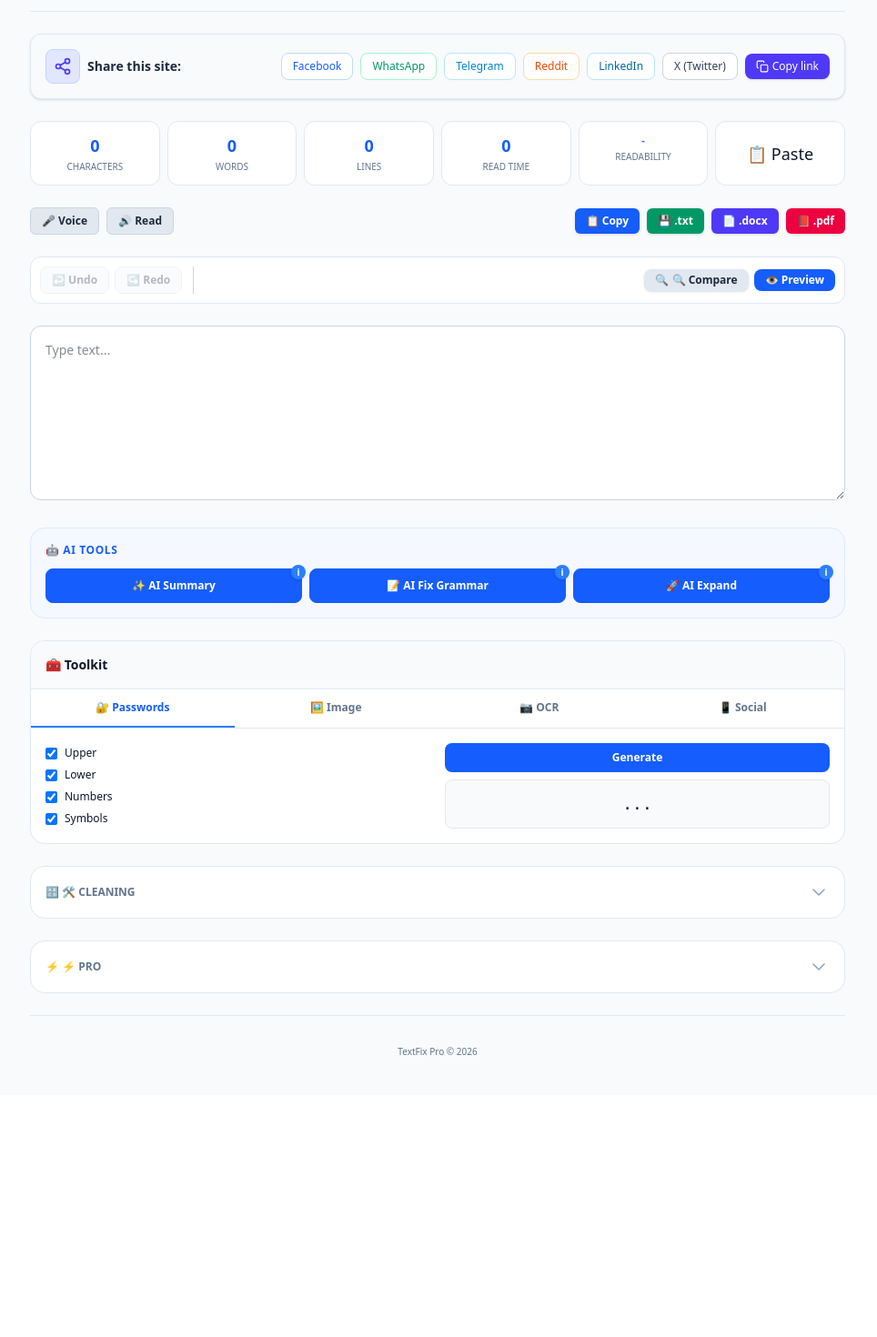
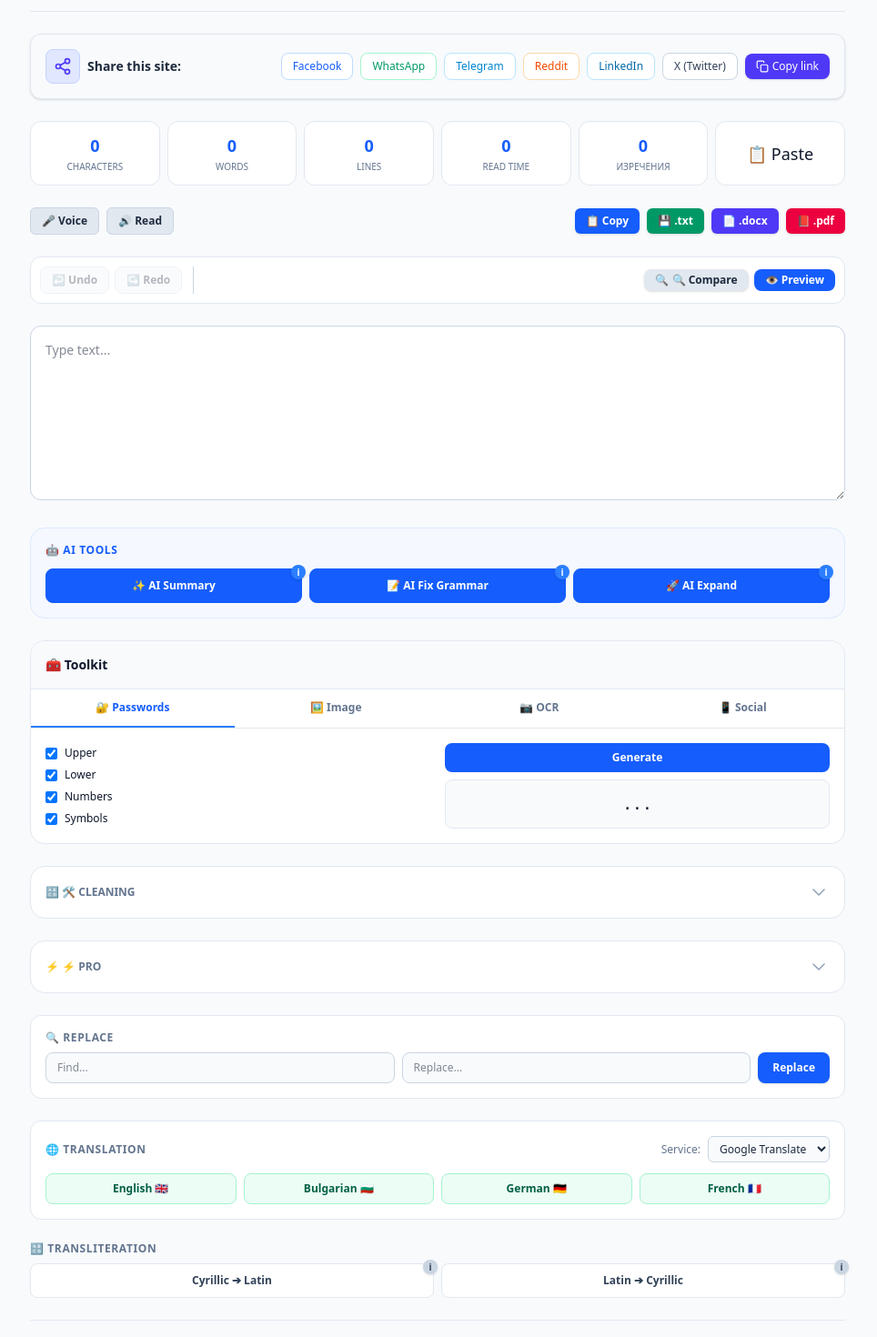
Before and after one commit to ReLaXsZ/textfix-pro, a Next.js app: page / in a window 1280 px wide. Shown: the part 100-1570 px from the top of the page at 91% size, without its empty margins (159-1123 px from the left). Before the commit the page ends 1304 px from the top, so only its background shows below. Built offline with nearby package versions, Linux system fonts and the light colour scheme.

Commit message:
Restored all features, replaced Readability with Sentences

```diff
--- a/app/page.tsx
+++ b/app/page.tsx
@@ -15,22 +15,6 @@ type Language = "bg" | "en" | "fr" | "de" | "es" | "tr";
 const MAX_FILE_SIZE = 10 * 1024 * 1024;
 const HISTORY_DEBOUNCE_MS = 500;
 const SESSION_SAVE_DEBOUNCE_MS = 3000;
-
-function calculateReadability(text: string): number {
-  if (!text.trim()) return 0;
-  const sentences = text.split(/[.!?]+/).filter((s) => s.trim().length > 0).length;
-  const words = text.trim().split(/\s+/).length;
-  const syllables = text.toLowerCase().replace(/[^a-zа-яё]/g, "").replace(/[aeiouyаеиоуъюя]+/g, "a").length;
-  if (words === 0 || sentences === 0) return 0;
-  return Math.max(0, Math.min(100, 206.835 - 1.015 * (words / sentences) - 84.6 * (syllables / words)));
-}
-
-function getReadabilityLabel(score: number, lang: string): string {
-  if (score === 0) return "-";
-  const labels: Record<string, string[]> = { bg: ["Много труден", "Труден", "Среден", "Лесен", "Много лесен"], en: ["Very Hard", "Hard", "Medium", "Easy", "Very Easy"], fr: ["Très difficile", "Difficile", "Moyen", "Facile", "Très facile"], de: ["Sehr schwer", "Schwer", "Mittel", "Einfach", "Sehr einfach"], es: ["Muy difícil", "Difícil", "Medio", "Fácil", "Muy fácil"], tr: ["Çok zor", "Zor", "Orta", "Kolay", "Çok kolay"] };
-  const arr = labels[lang] || labels.en;
-  if (score < 30) return arr[0]; if (score < 50) return arr[1]; if (score < 60) return arr[2]; if (score < 80) return arr[3]; return arr[4];
-}
 
 function TooltipButton({ onClick, text, tip, isPro = false, isAi = false, isLoading = false, isLight, processingText }: any) {
   let btnStyle = isAi ? (isLight ? "bg-blue-600 text-white border-blue-600" : "bg-blue-600 text-white border-blue-500") : isPro ? (isLight ? "bg-slate-200 text-slate-800 border-slate-300" : "bg-slate-800 text-slate-200 border-slate-700") : (isLight ? "bg-white text-slate-700 border-slate-200" : "bg-slate-900 text-slate-200 border-slate-800");
@@ -168,11 +152,9 @@ export default function Home() {
     setHistoryIndex((prevIdx) => Math.min(history.slice(0, prevIdx + 1).length, 99));
   }, [history, historyIndex]);
 
-  // ТУК Е МАГИЯТА: При всяка промяна на текста, ние веднага обновяваме state-а за статистиките
   const handleTextChange = (e: React.ChangeEvent<HTMLTextAreaElement>) => {
     const newText = e.target.value;
-    setText(newText); // Това кара статистиките да се обновят моментално
-
+    setText(newText);
     if (historyDebounceRef.current) clearTimeout(historyDebounceRef.current);
     historyDebounceRef.current = setTimeout(() => {
       commitHistory(newText);
@@ -193,7 +175,12 @@ export default function Home() {
   const wordCount = useMemo(() => (text.trim() === "" ? 0 : text.trim().split(/\s+/).length), [text]);
   const lineCount = useMemo(() => (text.trim() === "" ? 0 : text.split(/\r\n|\r|\n/).length), [text]);
   const readTime = Math.ceil(wordCount / 200);
-  const readabilityLabel = useMemo(() => getReadabilityLabel(calculateReadability(text), lang), [text, lang]);
+
+  // НОВО: Изчисляване на изреченията
+  const sentenceCount = useMemo(() => {
+    if (text.trim() === "") return 0;
+    return text.split(/[.!?]+/).filter((s) => s.trim().length > 0).length;
+  }, [text]);
 
   const topWords = useMemo(() => {
     if (!text.trim()) return [];
@@ -318,6 +305,35 @@ export default function Home() {
     } catch { showToast(t.aiConnectionError); } finally { setLoadingAction(null); }
   };
 
+  const handleReplace = () => {
+    if (!findVal) return showToast(t.noFindWord);
+    const matches = text.split(findVal).length - 1;
+    if (matches === 0) return showToast(t.noMatches);
+    updateText(text.split(findVal).join(replaceVal), t.replaced(matches));
+  };
+
+  const translateText = async (sourceLang: string, targetLang: string) => {
+    if (!text.trim()) return showToast(t.noTextToTranslate);
+    showToast(t.translating);
+    try {
+      let translated = "";
+      if (engine === "google") {
+        const res = await fetch(`https://translate.googleapis.com/translate_a/single?client=gtx&sl=${sourceLang}&tl=${targetLang}&dt=t&q=${encodeURIComponent(text)}`);
+        const data = await res.json(); if (data && data[0]) data[0].forEach((item: any) => { if (item[0]) translated += item[0]; });
+      } else if (engine === "mymemory") {
+        const sl = sourceLang === "auto" ? "bg" : sourceLang;
+        const res = await fetch(`https://api.mymemory.translated.net/get?q=${encodeURIComponent(text)}&langpair=${sl}|${targetLang}`);
+        const data = await res.json(); if (data?.responseData?.translatedText) translated = data.responseData.translatedText;
+      } else if (engine === "lingva") {
+        const sl = sourceLang === "auto" ? "auto" : sourceLang;
+        const res = await fetch(`https://lingva.ml/api/v1/${sl}/${targetLang}/${encodeURIComponent(text)}`);
+        const data = await res.json(); if (data?.translation) translated = data.translation;
+      }
+      if (translated) { updateText(translated, t.translationReady); }
+      else showToast(t.translateNoResult);
+    } catch { showToast(t.translateError); }
+  };
+
   const makeBIG = () => updateText(text.toUpperCase(), t.upperSuccess);
   const makeSmall = () => updateText(text.toLowerCase(), t.lowerSuccess);
   const capitalizeSentences = () => updateText(text.replace(/(^|[.!?]\s+|\n\s*)([a-zа-яё])/gi, (_m, p, l) => p + l.toUpperCase()), t.sentenceSuccess);
@@ -333,6 +349,24 @@ export default function Home() {
   const removeEmptyLines = () => updateText(text.split(/\r?\n/).filter((l) => l.trim() !== "").join("\n"), t.emptyRemoved);
   const sortLinesAsc = () => updateText(text.split(/\r?\n/).sort((a, b) => a.localeCompare(b, lang)).join("\n"), t.sorted);
   const sortLinesDesc = () => updateText(text.split(/\r?\n/).sort((a, b) => b.localeCompare(a, lang)).join("\n"), t.sorted);
+
+  const toLatin = () => {
+    const map: Record<string, string> = { а:"a",б:"b",в:"v",г:"g",д:"d",е:"e",ж:"zh",з:"z",и:"i",й:"y",к:"k",л:"l",м:"m",н:"n",о:"o",п:"p",р:"r",с:"s",т:"t",у:"u",ф:"f",х:"h",ц:"ts",ч:"ch",ш:"sh",щ:"sht",ъ:"a",ь:"y",ю:"yu",я:"ya",А:"A",Б:"B",В:"V",Г:"G",Д:"D",Е:"E",Ж:"Zh",З:"Z",И:"I",Й:"Y",К:"K",Л:"L",М:"M",Н:"N",О:"O",П:"P",Р:"R",С:"S",Т:"T",У:"U",Ф:"F",Х:"H",Ц:"Ts",Ч:"Ch",Ш:"Sh",Щ:"Sht",Ъ:"A",Ь:"Y",Ю:"Yu",Я:"Ya" };
+    let res = ""; for (const c of text) res += map[c] ?? c; updateText(res, t.translitSuccess);
+  };
+
+  const toCyrillic = () => {
+    let tText = text; if (!tText.trim()) return;
+    tText = tText.replace(/\bzdrvei\b/gi, "zdravei").replace(/([aeouаеоу])i\b/gi, "$1й").replace(/([AEOUАЕОУ])I\b/g, "$1Й");
+    const multiMap: Array<[string, string]> = [["sht","щ"],["Sht","Щ"],["zh","ж"],["Zh","Ж"],["ch","ч"],["Ch","Ч"],["sh","ш"],["Sh","Ш"],["ts","ц"],["Ts","Ц"],["yu","ю"],["Yu","Ю"],["ya","я"],["Ya","Я"]];
+    for (const [en, bg] of multiMap) tText = tText.split(en).join(bg);
+    const singleMap: Record<string, string> = { a:"а",b:"б",v:"в",g:"г",d:"д",e:"е",z:"з",i:"и",y:"й",k:"к",l:"л",m:"м",n:"н",o:"о",p:"п",r:"р",s:"с",t:"т",u:"у",f:"ф",h:"х",c:"ц",w:"в",A:"А",B:"Б",V:"В",G:"Г",D:"Д",E:"Е",Z:"З",I:"И",Y:"Й",K:"К",L:"Л",M:"М",N:"Н",O:"О",P:"П",R:"Р",S:"С",T:"Т",U:"У",F:"Ф",H:"Х",C:"Ц",W:"В" };
+    let res = ""; for (const c of tText) res += singleMap[c] ?? c; updateText(res, t.translitSuccess);
+  };
+
+  const encodeBase64 = () => { try { const b = new TextEncoder().encode(text); let bin = ""; b.forEach((x) => (bin += String.fromCharCode(x))); updateText(btoa(bin), t.encodeSuccess); } catch { showToast(t.encodeError); } };
+  const decodeBase64 = () => { try { const bin = atob(text); const b = Uint8Array.from(bin, (c) => c.charCodeAt(0)); updateText(new TextDecoder().decode(b), t.decodeSuccess); } catch { showToast(t.invalidBase64); } };
+  const formatJSON = () => { try { updateText(JSON.stringify(JSON.parse(text), null, 2), t.jsonFormatted); } catch { showToast(t.invalidJson); } };
 
   const charCounterColor = charCount > 5000 ? "text-rose-500 font-bold" : "text-blue-600";
   const mdBtnClass = `px-2.5 py-1 rounded border transition-colors ${isLight ? "bg-slate-100 hover:bg-slate-200 text-slate-800 border-slate-300" : "bg-slate-800 hover:bg-slate-700 text-slate-200 border-slate-700"}`;
@@ -364,7 +398,10 @@ export default function Home() {
           <div className={`p-3 rounded-xl border ${isLight ? "bg-white border-slate-200" : "bg-slate-900/60 border-slate-800"}`}><div className="text-lg font-bold text-blue-600">{wordCount}</div><div className="text-[10px] text-slate-500 uppercase mt-0.5">{t.words}</div></div>
           <div className={`p-3 rounded-xl border ${isLight ? "bg-white border-slate-200" : "bg-slate-900/60 border-slate-800"}`}><div className="text-lg font-bold text-blue-600">{lineCount}</div><div className="text-[10px] text-slate-500 uppercase mt-0.5">{t.lines}</div></div>
           <div className={`p-3 rounded-xl border ${isLight ? "bg-white border-slate-200" : "bg-slate-900/60 border-slate-800"}`}><div className="text-lg font-bold text-blue-600">{readTime}</div><div className="text-[10px] text-slate-500 uppercase mt-0.5">{t.readTime}</div></div>
-          <div className={`p-3 rounded-xl border ${isLight ? "bg-white border-slate-200" : "bg-slate-900/60 border-slate-800"}`}><div className="text-[11px] font-bold text-blue-600 truncate">{readabilityLabel}</div><div className="text-[10px] text-slate-500 uppercase mt-0.5">{t.readability}</div></div>
+
+          {/* СМЕНЕНО: Readability -> Sentences */}
+          <div className={`p-3 rounded-xl border ${isLight ? "bg-white border-slate-200" : "bg-slate-900/60 border-slate-800"}`}><div className="text-lg font-bold text-blue-600">{sentenceCount}</div><div className="text-[10px] text-slate-500 uppercase mt-0.5">Изречения</div></div>
+
           <button type="button" onClick={async () => { try { const t = await navigator.clipboard.readText(); updateText(t, "OK!"); } catch { } }} className={`p-3 rounded-xl border ${isLight ? "bg-white border-slate-200" : "bg-slate-900/60 border-slate-800"}`}><div className="text-lg">{t.pasteBtn}</div></button>
         </div>
 
@@ -406,7 +443,6 @@ export default function Home() {
 
         {!showPreview ? (
           <textarea
-            ref={textAreaRef}
             value={text}
             onChange={handleTextChange}
             placeholder={t.placeholder}
@@ -467,6 +503,7 @@ export default function Home() {
             )}
             {activeTab === "social" && (
               <div className="space-y-4 text-sm">
+                {/* Връщаме progress bar-овете, защото charCount вече работи */}
                 <div><div className="flex justify-between font-bold mb-1"><span>{t.twLimit}</span><span className={charCount <= 280 ? "text-emerald-500" : "text-rose-500"}>{charCount} / 280 ({charCount <= 280 ? t.twOk : t.twNo})</span></div><div className={`h-2 rounded-full w-full ${isLight ? "bg-slate-200" : "bg-slate-800"}`}><div className={`h-full rounded-full ${charCount <= 280 ? "bg-emerald-500" : "bg-rose-500"}`} style={{ width: `${Math.min(100, (charCount / 280) * 100)}%` }}></div></div></div>
                 <div><div className="flex justify-between font-bold mb-1"><span>{t.liLimit}</span><span className={charCount <= 3000 ? "text-emerald-500" : "text-rose-500"}>{charCount} / 3000</span></div><div className={`h-2 rounded-full w-full ${isLight ? "bg-slate-200" : "bg-slate-800"}`}><div className={`h-full rounded-full ${charCount <= 3000 ? "bg-emerald-500" : "bg-rose-500"}`} style={{ width: `${Math.min(100, (charCount / 3000) * 100)}%` }}></div></div></div>
               </div>
@@ -511,6 +548,41 @@ export default function Home() {
           </div>
         </details>
 
+        {/* Върнах и Търсене & Замяна, и Превод */}
+        <div className={`p-4 rounded-xl border space-y-2 ${isLight ? "bg-white border-slate-200" : "bg-slate-900/60 border-slate-800"}`}>
+          <div className="text-xs font-semibold text-slate-500 uppercase tracking-wider">{t.searchReplace}</div>
+          <div className="flex flex-wrap gap-2">
+            <input type="text" placeholder={t.findPlaceholder} value={findVal} onChange={(e) => setFindVal(e.target.value)} className={`border px-3 py-2 text-xs rounded-lg flex-1 outline-none focus:border-blue-500 ${isLight ? "bg-slate-50 border-slate-300 text-slate-900" : "bg-slate-950 border-slate-800 text-slate-100"}`} />
+            <input type="text" placeholder={t.replacePlaceholder} value={replaceVal} onChange={(e) => setReplaceVal(e.target.value)} className={`border px-3 py-2 text-xs rounded-lg flex-1 outline-none focus:border-blue-500 ${isLight ? "bg-slate-50 border-slate-300 text-slate-900" : "bg-slate-950 border-slate-800 text-slate-100"}`} />
+            <button type="button" onClick={handleReplace} className="bg-blue-600 hover:bg-blue-700 text-white text-xs font-semibold px-4 py-2 rounded-lg transition-all shadow-sm">{t.replaceBtn}</button>
+          </div>
+        </div>
+
+        <div className={`p-4 rounded-xl border space-y-3 ${isLight ? "bg-white border-slate-200" : "bg-slate-900/60 border-slate-800"}`}>
+          <div className="flex justify-between items-center flex-wrap gap-2">
+            <div className="text-xs font-semibold text-slate-500 uppercase tracking-wider">{t.transEngine}</div>
+            <div className="flex items-center gap-2 text-xs text-slate-500">
+              <label htmlFor="trans-engine">{t.engineLabel}</label>
+              <select id="trans-engine" value={engine} onChange={(e) => setEngine(e.target.value)} className={`border text-xs px-2 py-1 rounded-md outline-none ${isLight ? "bg-slate-50 border-slate-300 text-slate-800" : "bg-slate-950 border-slate-800 text-slate-200"}`}>
+                <option value="google">Google Translate</option><option value="mymemory">MyMemory</option><option value="lingva">Lingva</option>
+              </select>
+            </div>
+          </div>
+          <div className="grid grid-cols-2 sm:grid-cols-4 gap-2">
+            {[{ src: "bg", tgt: "en", label: t.transEn }, { src: "en", tgt: "bg", label: t.transBg }, { src: "auto", tgt: "de", label: t.transDe }, { src: "auto", tgt: "fr", label: t.transFr }].map((btn, idx) => (
+              <button type="button" key={idx} onClick={() => translateText(btn.src, btn.tgt)} className={`border py-2 rounded-lg text-xs font-semibold transition-all ${isLight ? "bg-emerald-50 hover:bg-emerald-100 text-emerald-800 border-emerald-200" : "bg-emerald-950/30 hover:bg-emerald-900/50 text-emerald-300 border-emerald-800/50"}`}>{btn.label}</button>
+            ))}
+          </div>
+        </div>
+
+        <div className="space-y-2">
+          <div className="text-xs font-semibold text-slate-500 uppercase tracking-wider">{t.translit}</div>
+          <div className="grid grid-cols-2 gap-2">
+            <TooltipButton onClick={toLatin} text={t.cyrToLat} tip={t.tips.toLatin} isLight={isLight} processingText={t.processing} />
+            <TooltipButton onClick={toCyrillic} text={t.latToCyr} tip={t.tips.toCyrillic} isLight={isLight} processingText={t.processing} />
+          </div>
+        </div>
+
         <footer className={`pt-8 border-t text-center text-[10px] text-slate-500 ${isLight ? "border-slate-200" : "border-slate-800"}`}>TextFix Pro &copy; 2026</footer>
       </div>
       {toastMsg && <div role="status" className="fixed bottom-6 right-6 bg-emerald-600 text-white font-semibold text-xs py-3 px-5 rounded-xl shadow-2xl z-50 animate-bounce">{toastMsg}</div>}
```
